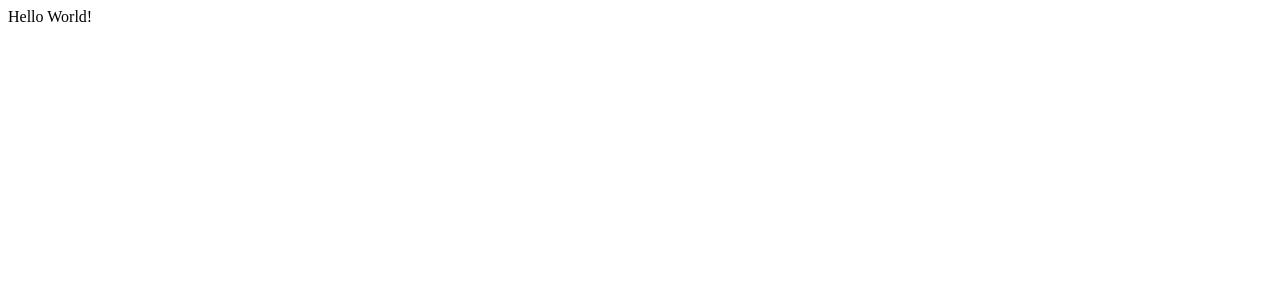
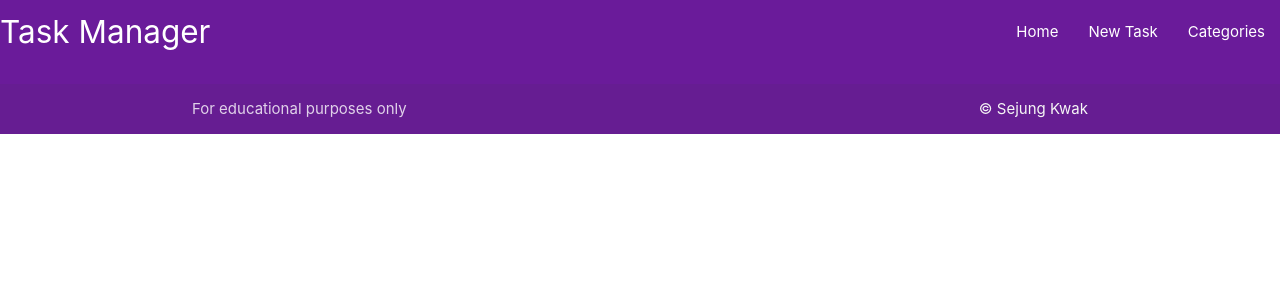
Before and after one commit to sejungkwak/task-manager, a Flask app: page / in a window 1280 px wide. Before the commit the part shown is almost empty. Shown: the top 300 px of the page. Run offline with Flask 2, Linux system fonts and the light colour scheme; some libraries are stand-ins or nearby versions.

Commit message:
Link to materialize, font-awesome, custom external files. Add navbar

```diff
--- a/taskmanager/templates/base.html
+++ b/taskmanager/templates/base.html
@@ -4,11 +4,55 @@
     <meta charset="UTF-8">
     <meta http-equiv="X-UA-Compatible" content="IE=edge">
     <meta name="viewport" content="width=device-width, initial-scale=1.0">
+    <!-- Font Awesome link -->
+    <link rel="stylesheet" href="https://cdnjs.cloudflare.com/ajax/libs/font-awesome/6.1.1/css/all.min.css" integrity="sha512-KfkfwYDsLkIlwQp6LFnl8zNdLGxu9YAA1QvwINks4PhcElQSvqcyVLLD9aMhXd13uQjoXtEKNosOWaZqXgel0g==" crossorigin="anonymous" referrerpolicy="no-referrer" />
+    <!-- Materialize Compiled and minified CSS -->
+    <link rel="stylesheet" href="https://cdnjs.cloudflare.com/ajax/libs/materialize/1.0.0/css/materialize.min.css">
+    <!-- Custom CSS -->
+    <link rel="stylesheet" href="{{ url_for('static', filename='css/style.css') }}">
     <title>Task Manager</title>
 </head>
 <body>
 
-    Hello World!
+    <header>
+        <!-- Top Navbar -->
+        <nav class="purple darken-3">
+            <div class="nav-wrapper">
+                <a href="{{ url_for('home') }}" class="brand-logo">Task Manager</a>
+                <a href="#" data-target="mobile-demo" class="sidenav-trigger"><i class="fas fa-bars"></i></a>
+                <ul class="right hide-on-med-and-down">
+                    <li><a href="{{ url_for('home') }}">Home</a></li>
+                    <li><a href="#">New Task</a></li>
+                    <li><a href="#">Categories</a></li>
+                </ul>
+            </div>
+        </nav>
 
+        <!-- Mobile Sidenav -->
+        <ul class="sidenav" id="mobile-demo">
+            <li><a href="{{ url_for('home') }}">Home</a></li>
+            <li><a href="#">New Task</a></li>
+            <li><a href="#">Categories</a></li>
+        </ul>
+    </header>
+
+    <main class="container">
+        {% block content %}
+        {% endblock %}
+    </main>
+
+    <footer class="page-footer purple darken-3">
+        <div class="footer-copyright">
+            <div class="container">
+                For educational purposes only
+                <a class="grey-text text-lighten-4 right" href="https://github.com/sejungkwak" target="_blank">&copy; Sejung Kwak</a>
+            </div>
+        </div>
+    </footer>
+
+    <!-- Materialize Compiled and minified JavaScript -->
+    <script src="https://cdnjs.cloudflare.com/ajax/libs/materialize/1.0.0/js/materialize.min.js"></script>
+    <!-- Custom JS -->
+    <script src="{{ url_for('static', filename='js/script.js') }}"></script>
 </body>
 </html>
```
